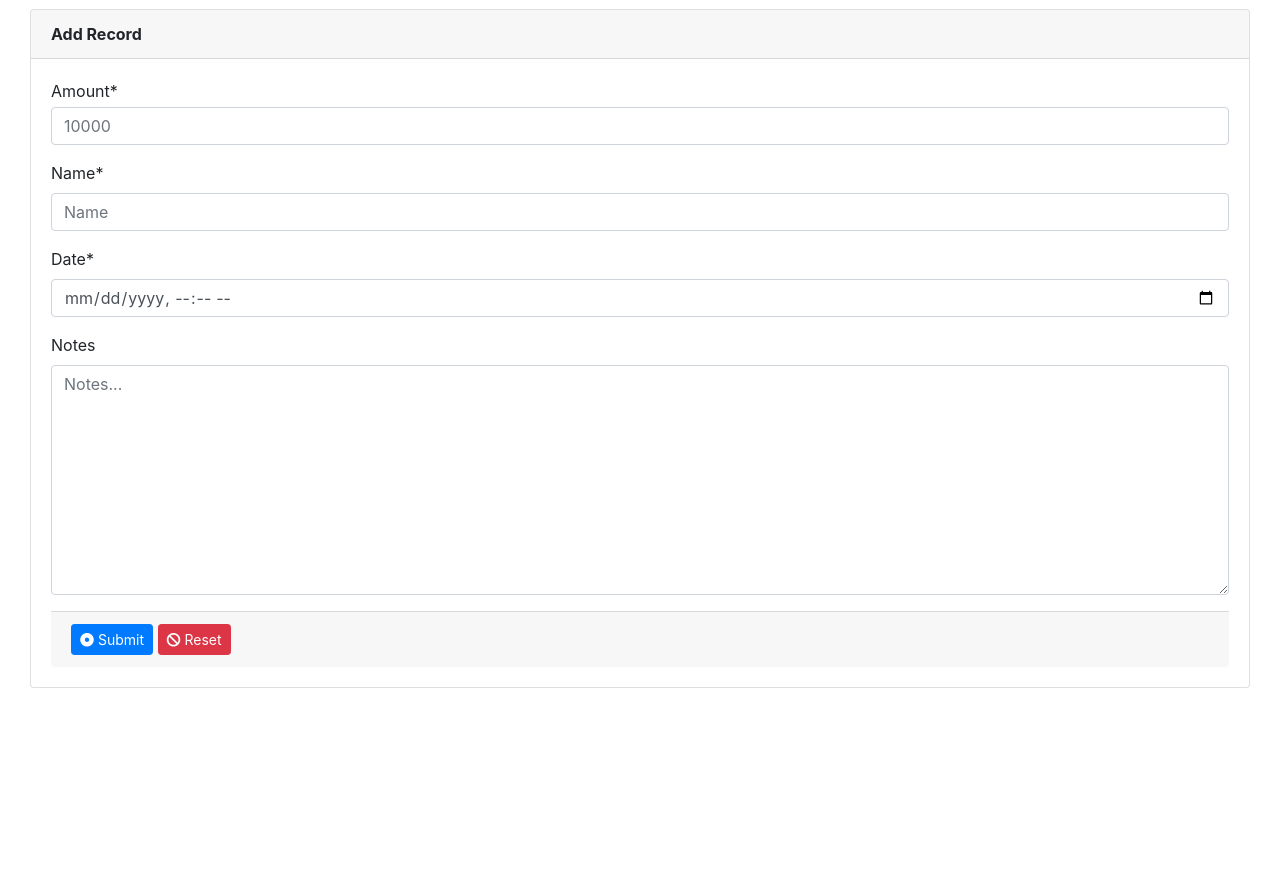
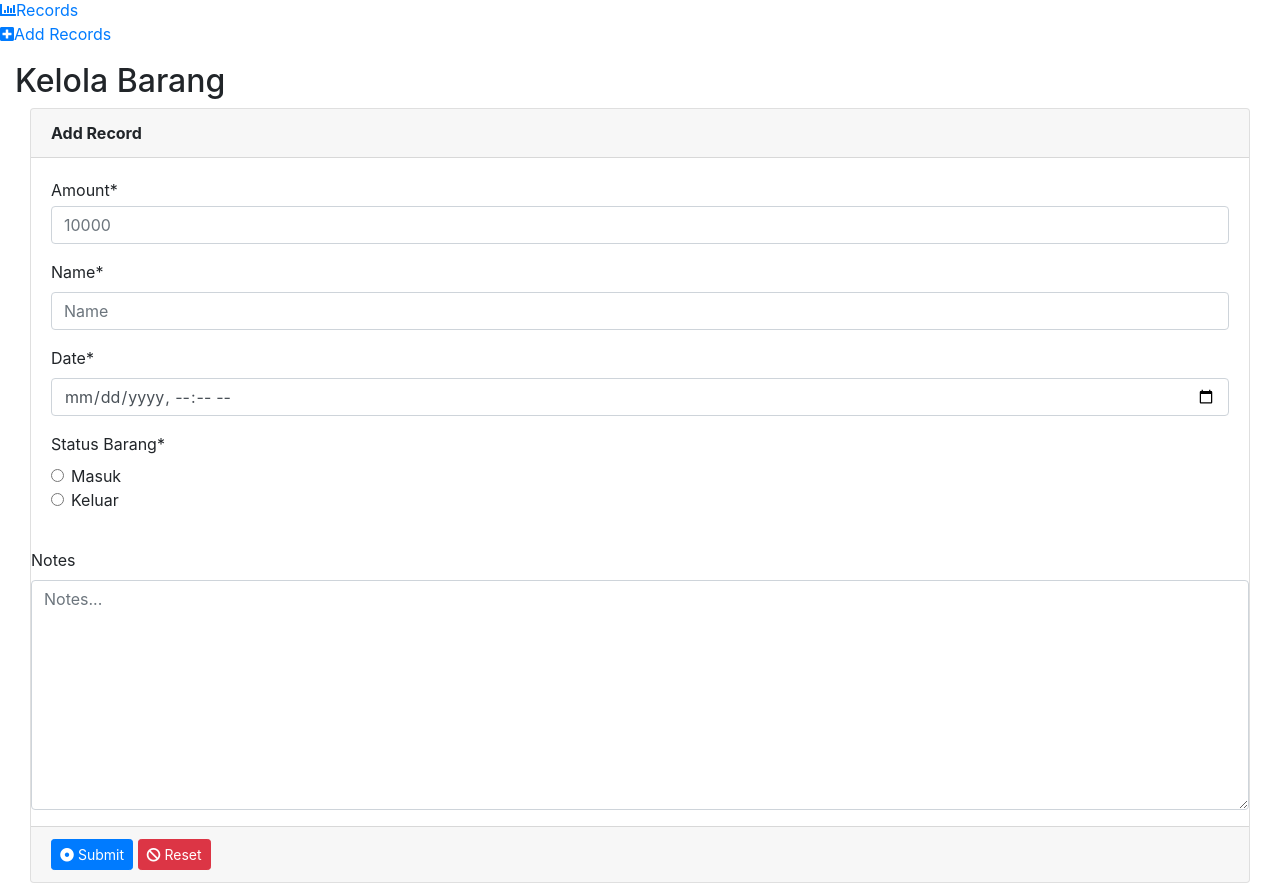
Before and after one commit to aliefauzan/tubesPBO, a CodeIgniter app: page /database/index.php/records/add in a window 1280 px wide. Shown: the part 326-1209 px from the top of the page. Before the commit the page ends 1014 px from the top, so only its background shows below. Run offline with CodeIgniter, Linux system fonts and the light colour scheme; some libraries are stand-ins or nearby versions.

Commit message:
change add_records requirement

```diff
--- a/money-tracker/application/views/add_records.php
+++ b/money-tracker/application/views/add_records.php
@@ -43,7 +43,7 @@
                 <div class="container-fluid">
                     <div class="header-mobile-inner">
                         <a class="logo" href="index.html">
-                            <img src="<?php echo base_url(); ?>assets/images/icon/logo.png" alt="CoolAdmin" />
+                            <img src="<?php echo base_url(); ?>assets/images/icon/logo.jpg" alt="CoolAdmin" />
                         </a>
                         <button class="hamburger hamburger--slider" type="button">
                             <span class="hamburger-box">
@@ -75,7 +75,7 @@
         <aside class="menu-sidebar d-none d-lg-block">
             <div class="logo">
                 <a href="#">
-                    <img src="<?php echo base_url(); ?>assets/images/icon/logo.png" alt="Cool Admin" />
+                    <img src="<?php echo base_url(); ?>assets/images/icon/logo.jpg" alt="Cool Admin" />
                 </a>
             </div>
             <div class="menu-sidebar__content js-scrollbar1">
@@ -140,6 +140,20 @@
                                                     <label for="date" class=" form-control-label">Date*</label>
                                                     <input type="datetime-local" id="date" name="date" class="form-control">
                                                 </div>
+                                                    <div class="form-group">
+                                                    <label class="form-control-label">Status Barang*</label>
+                                                    <div>
+                                                        <div class="form-check">
+                                                            <input type="radio" id="masuk" name="transaksi" value="masuk" class="form-check-input">
+                                                            <label for="masuk" class="form-check-label">Masuk</label>
+                                                        </div>
+                                                        <div class="form-check">
+                                                            <input type="radio" id="keluar" name="transaksi" value="keluar" class="form-check-input">
+                                                            <label for="keluar" class="form-check-label">Keluar</label>
+                                                        </div>
+                                                    </div>
+                                                    </div>
+                                                </div>
                                                 <div class="form-group">
                                                     <label for="notes" class=" form-control-label">Notes</label>
                                                     <textarea name="notes" id="notes" rows="9" placeholder="Notes..." class="form-control"></textarea>
```
